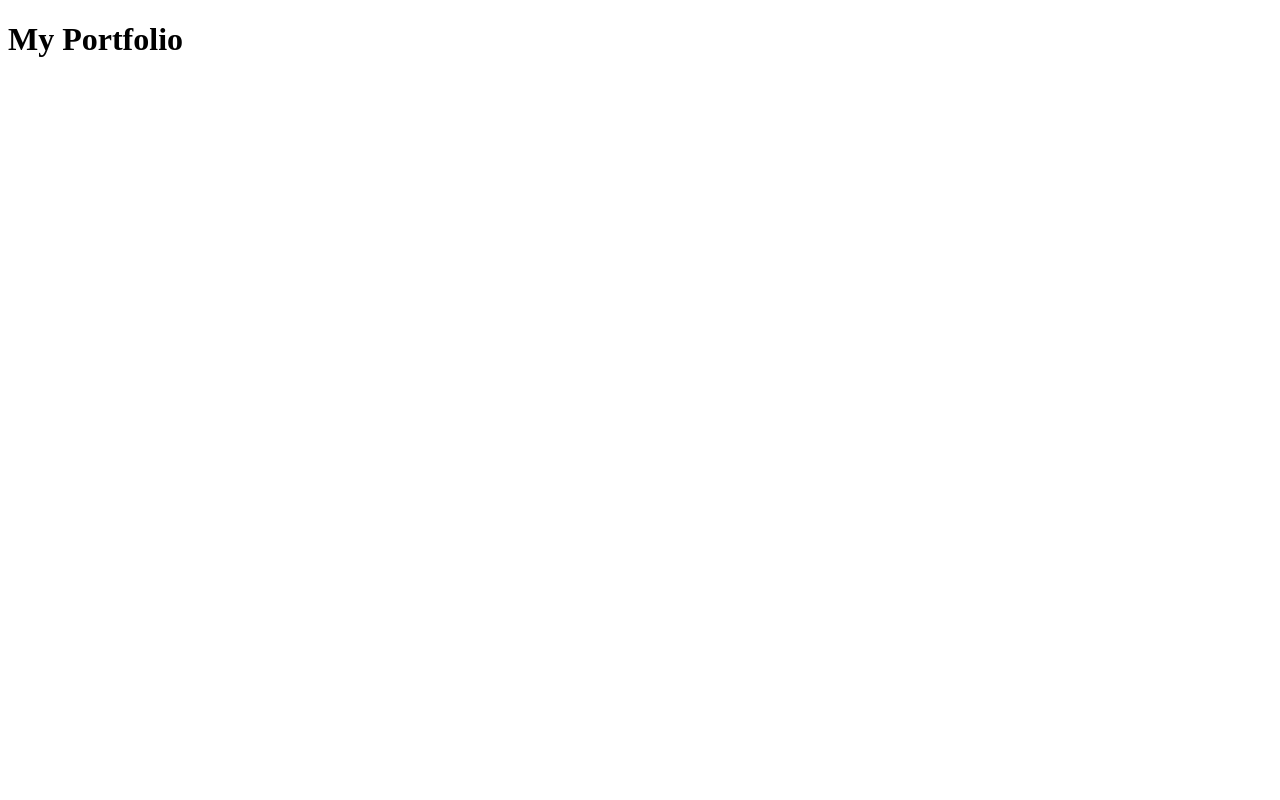
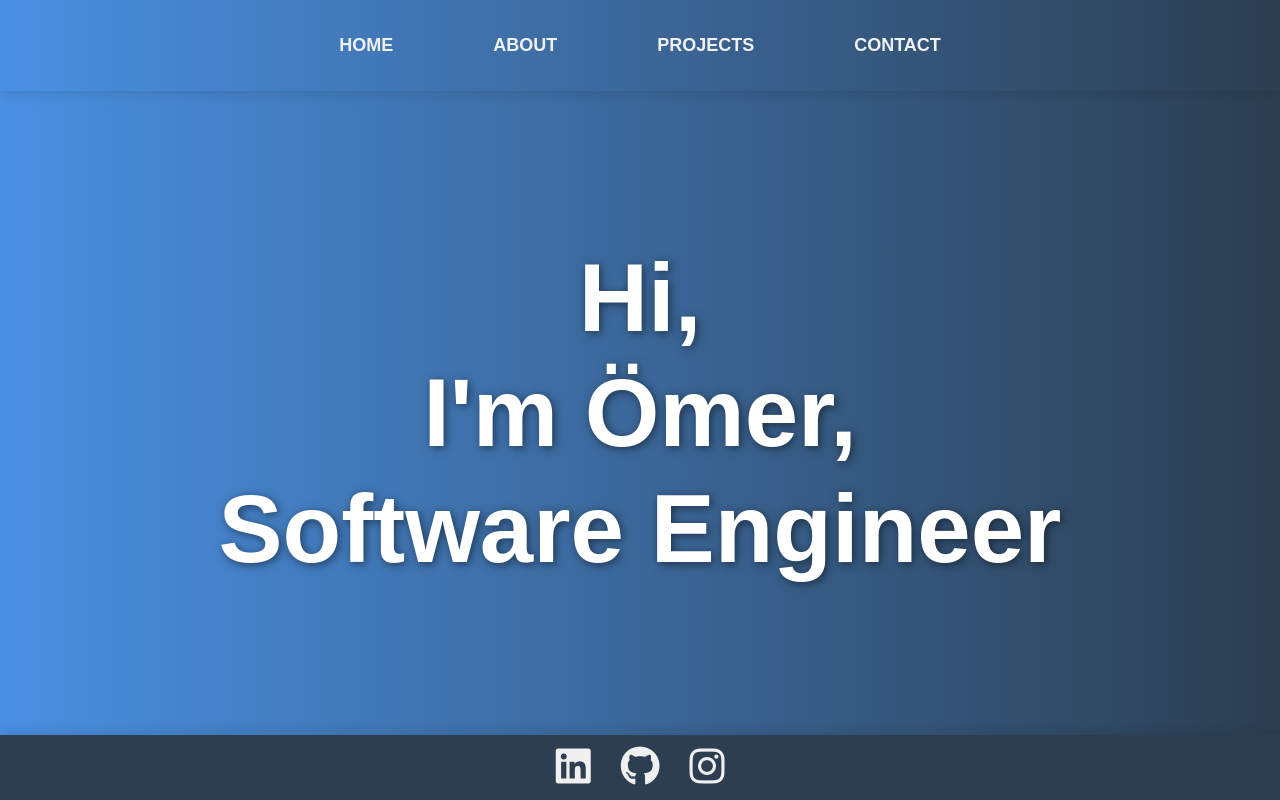
Before and after one commit to OmerOztprk/omeroztprk.github.io, a plain HTML site: page index.html in a window 1280 px wide. Drawn offline with Linux system fonts and the light colour scheme.

Commit message:
Add homepage layout with navbar and footer

```diff
--- a/index.html
+++ b/index.html
@@ -1,11 +1,47 @@
 <!DOCTYPE html>
-<html lang="tr">
+<html lang="en">
 <head>
     <meta charset="UTF-8">
     <meta name="viewport" content="width=device-width, initial-scale=1.0">
     <title>Omer Oztoprak</title>
+    <link href="https://fonts.googleapis.com/css2?family=Poppins:wght@300;400;600&family=Roboto:wght@400;700&display=swap" rel="stylesheet">
+    <link rel="stylesheet" href="styles.css">
+    <link rel="stylesheet" href="https://cdnjs.cloudflare.com/ajax/libs/font-awesome/6.0.0-beta3/css/all.min.css">
 </head>
 <body>
-    <h1>My Portfolio</h1>
+    <header>
+        <nav class="navbar">
+            <ul class="nav-links">
+                <li><a href="#home">Home</a></li>
+                <li><a href="#about">About</a></li>
+                <li><a href="#projects">Projects</a></li>
+                <li><a href="#contact">Contact</a></li>
+            </ul>
+        </nav>
+    </header>
+
+    <main class="main-section">
+        <section class="intro">
+            <h1>
+                <span>Hi,</span><br>
+                <span>I'm Ömer,</span><br>
+                <span>Software Engineer</span>
+            </h1>
+        </section>
+    </main>
+
+    <footer class="footer">
+        <div class="social-icons">
+            <a href="https://www.linkedin.com/in/" target="_blank" class="social-icon linkedin">
+                <i class="fab fa-linkedin"></i>
+            </a>
+            <a href="https://github.com/omeroztprk" target="_blank" class="social-icon github">
+                <i class="fab fa-github"></i>
+            </a>
+            <a href="https://www.instagram.com/omeroztprk" target="_blank" class="social-icon instagram">
+                <i class="fab fa-instagram"></i>
+            </a>
+        </div>
+    </footer>
 </body>
 </html>
--- /dev/null
+++ b/styles.css
@@ -0,0 +1,136 @@
+* {
+  margin: 0;
+  padding: 0;
+  box-sizing: border-box;
+}
+
+body {
+  font-family: 'Montserrat', sans-serif;
+  background-color: #f4f4f4;
+  height: 100vh;
+  display: flex;
+  flex-direction: column;
+  font-size: 16px;
+}
+
+/* Navbar */
+.navbar {
+  display: flex;
+  justify-content: center;
+  align-items: center;
+  background: linear-gradient(90deg, #4A90E2, #2C3E50);
+  padding: 20px 50px;
+  position: sticky;
+  top: 0;
+  z-index: 1000;
+  box-shadow: 0 4px 12px rgba(0, 0, 0, 0.1);
+  width: 100%;
+}
+
+.nav-links {
+  list-style-type: none;
+  display: flex;
+  justify-content: center;
+}
+
+.nav-links li {
+  margin: 0 20px;
+}
+
+.nav-links a {
+  color: #f0f0f0;
+  text-decoration: none;
+  font-size: 18px;
+  padding: 15px 30px;
+  border-radius: 50px;
+  position: relative;
+  transition: all 0.3s ease;
+  font-weight: 600;
+  text-transform: uppercase;
+  display: inline-block;
+}
+
+.nav-links a:hover {
+  color: #4A90E2;
+  background-color: #2C3E50;
+}
+
+/* Main*/
+.main-section {
+  height: 100vh;
+  background: linear-gradient(90deg, #4A90E2, #2C3E50);
+  display: flex;
+  justify-content: center;
+  align-items: center;
+  color: white;
+  text-align: center;
+  padding: 0 20px;
+  width: 100%;
+  flex-grow: 1;
+}
+
+.intro h1 {
+  font-size: 6rem;
+  font-weight: 700;
+  line-height: 1.2;
+  animation: fadeIn 1.5s ease-out;
+  text-shadow: 2px 2px 10px rgba(0, 0, 0, 0.5);
+}
+
+@keyframes fadeIn {
+  0% {
+    opacity: 0;
+    transform: translateY(-50px);
+  }
+  100% {
+    opacity: 1;
+    transform: translateY(0);
+  }
+}
+
+/* Footer */
+.footer {
+  background-color: #2C3E50;
+  color: #f0f0f0;
+  padding: 10px 0;
+  text-align: center;
+  position: relative;
+  bottom: 0;
+  width: 100%;
+  box-shadow: 0 -4px 12px rgba(0, 0, 0, 0.1);
+}
+
+.footer .social-icons {
+  display: flex;
+  justify-content: center;
+  gap: 30px;
+}
+
+.footer .social-icon {
+  font-size: 2.5rem;
+  color: #f0f0f0;
+  transition: transform 0.3s ease, color 0.3s ease;
+}
+
+.footer .social-icon:hover {
+  transform: scale(1.3);
+  color: #4A90E2;
+}
+
+.footer .social-icon.linkedin:hover {
+  color: #0077b5;
+}
+
+.footer .social-icon.github:hover {
+  color: #333;
+}
+
+.footer .social-icon.instagram:hover {
+  color: #e1306c;
+}
+
+@media (max-width: 768px) {
+  .intro h1 {
+    font-size: 4rem;
+  }
+}
```
